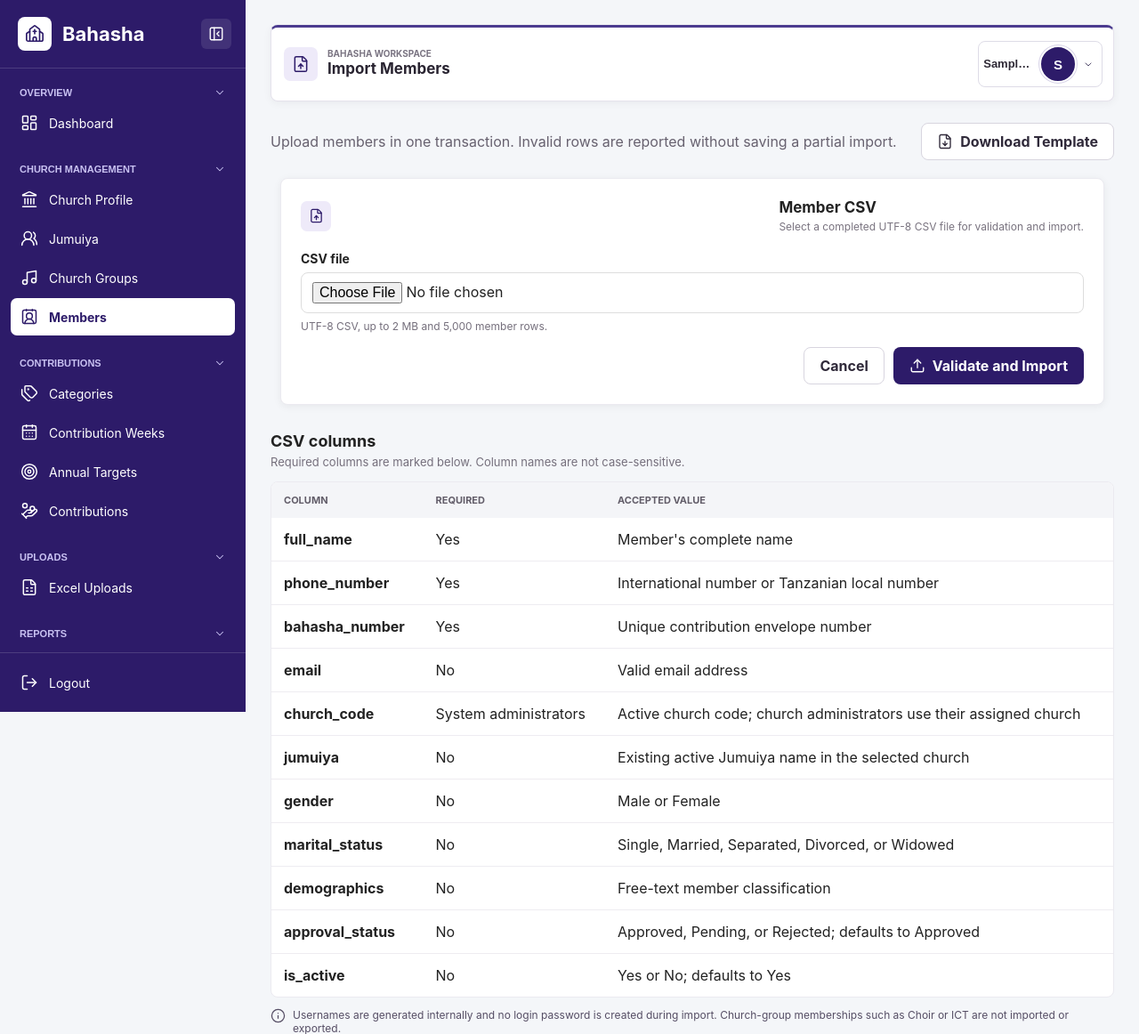
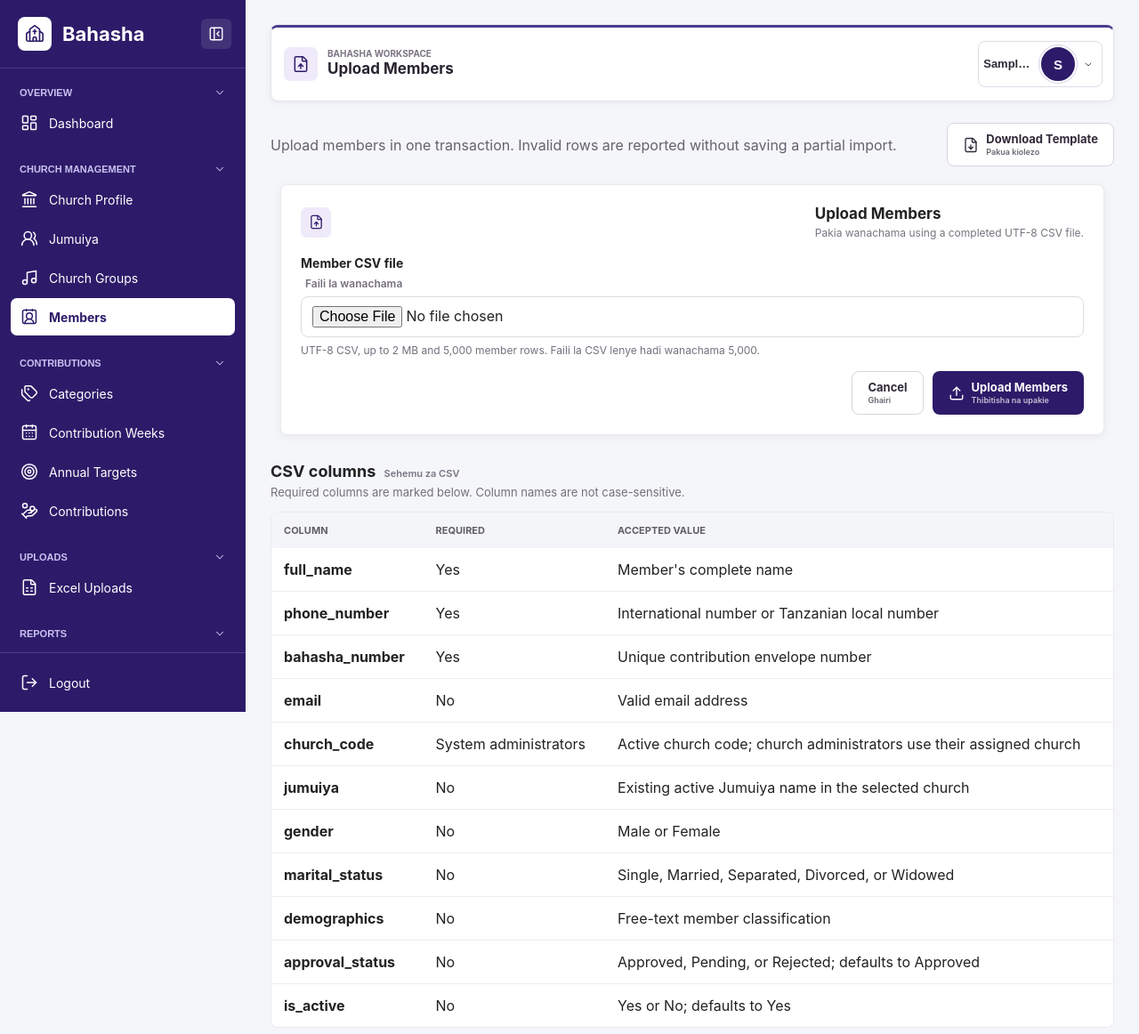
Before and after one commit to Oswaldgerald/bahasha-web, a Django app: page /web/members/import-csv/ in a window 1280 px wide. Shown: the top 1162 px of the page at 89% size. Run offline with Django 5.2, Linux system fonts and the light colour scheme; the visitor is signed in with stand-in values (Sample User, id 1); parts of the project's set-up code (start-up, migrations or seed data) failed here and were passed over.

Commit message:
Add bilingual member action captions

```diff
--- a/members/forms.py
+++ b/members/forms.py
@@ -17,9 +17,12 @@ from .services import create_member, update_member
 
 class MemberCsvUploadForm(forms.Form):
     file = forms.FileField(
-        label="CSV file",
+        label="Member CSV file",
         widget=forms.FileInput(attrs={"accept": ".csv,text/csv"}),
-        help_text="UTF-8 CSV, up to 2 MB and 5,000 member rows.",
+        help_text=(
+            "UTF-8 CSV, up to 2 MB and 5,000 member rows. "
+            "Faili la CSV lenye hadi wanachama 5,000."
+        ),
     )
 
     def clean_file(self):
--- a/static/css/members.css
+++ b/static/css/members.css
@@ -124,6 +124,33 @@
     max-width: 880px;
 }
 
+.member-button-copy {
+    align-items: flex-start;
+    display: inline-flex;
+    flex-direction: column;
+    line-height: 1.1;
+    text-align: left;
+}
+
+.member-button-copy strong {
+    font-size: 13px;
+    font-weight: 750;
+}
+
+.member-button-copy small {
+    font-size: 9px;
+    font-weight: 600;
+    margin-top: 3px;
+    opacity: 0.72;
+}
+
+.member-field-caption {
+    color: #7b7484;
+    font-size: 10px;
+    font-weight: 600;
+    margin-left: 5px;
+}
+
 .member-import-file small {
     color: #756f7c;
     display: block;
@@ -155,6 +182,13 @@
 .member-import-error-heading h2,
 .member-import-guide h2 {
     font-size: 18px;
+}
+
+.member-import-guide h2 small {
+    color: #7b7484;
+    font-size: 11px;
+    font-weight: 600;
+    margin-left: 5px;
 }
 
 .member-import-error-heading p,
--- a/templates/members/csv_import.html
+++ b/templates/members/csv_import.html
@@ -8,27 +8,38 @@
     <p>Upload members in one transaction. Invalid rows are reported without saving a partial import.</p>
     <a href="{% url 'web_member_csv_template' %}" class="btn-secondary">
         <i data-lucide="file-down" aria-hidden="true"></i>
-        <span>Download Template</span>
+        <span class="member-button-copy">
+            <strong>Download Template</strong>
+            <small>Pakua kiolezo</small>
+        </span>
     </a>
 </div>
 
 <section class="card member-import-panel">
     <div class="member-section-heading">
         <span class="member-form-section-icon"><i data-lucide="file-up" aria-hidden="true"></i></span>
-        <div><h2>Member CSV</h2><p>Select a completed UTF-8 CSV file for validation and import.</p></div>
+        <div><h2>Upload Members</h2><p>Pakia wanachama using a completed UTF-8 CSV file.</p></div>
     </div>
     <form method="post" enctype="multipart/form-data">
         {% csrf_token %}
         {{ form.non_field_errors }}
         <div class="member-import-file">
-            <label for="{{ form.file.id_for_label }}">{{ form.file.label }}</label>
+            <label for="{{ form.file.id_for_label }}">
+                {{ form.file.label }}
+                <small class="member-field-caption">Faili la wanachama</small>
+            </label>
             {{ form.file }}
             {{ form.file.errors }}
             <small>{{ form.file.help_text }}</small>
         </div>
         <div class="form-actions member-import-actions">
-            <a href="{% url 'web_members' %}" class="btn-secondary">Cancel</a>
-            <button type="submit" class="btn-primary"><i data-lucide="upload" aria-hidden="true"></i><span>Validate and Import</span></button>
+            <a href="{% url 'web_members' %}" class="btn-secondary">
+                <span class="member-button-copy"><strong>Cancel</strong><small>Ghairi</small></span>
+            </a>
+            <button type="submit" class="btn-primary">
+                <i data-lucide="upload" aria-hidden="true"></i>
+                <span class="member-button-copy"><strong>Upload Members</strong><small>Thibitisha na upakie</small></span>
+            </button>
         </div>
     </form>
 </section>
@@ -58,7 +69,7 @@
 
 <section class="member-import-guide" aria-labelledby="csv-columns-title">
     <div>
-        <h2 id="csv-columns-title">CSV columns</h2>
+        <h2 id="csv-columns-title">CSV columns <small>Sehemu za CSV</small></h2>
         <p>Required columns are marked below. Column names are not case-sensitive.</p>
     </div>
     <div class="table-scroll">
--- a/web/context_processors.py
+++ b/web/context_processors.py
@@ -4,7 +4,7 @@ PAGE_METADATA = {
     "web_member_create": ("Add Member", "contact-round"),
     "web_member_edit": ("Edit Member", "settings"),
     "web_member_detail": ("Member Profile", "contact-round"),
-    "web_member_csv_import": ("Import Members", "file-up"),
+    "web_member_csv_import": ("Upload Members", "file-up"),
     "web_categories": ("Contribution Categories", "tags"),
     "web_category_create": ("Add Category", "tags"),
     "web_category_edit": ("Edit Category", "settings"),
```
Also changed, not shown: templates/members/member_list.html (+12 -3 lines).
